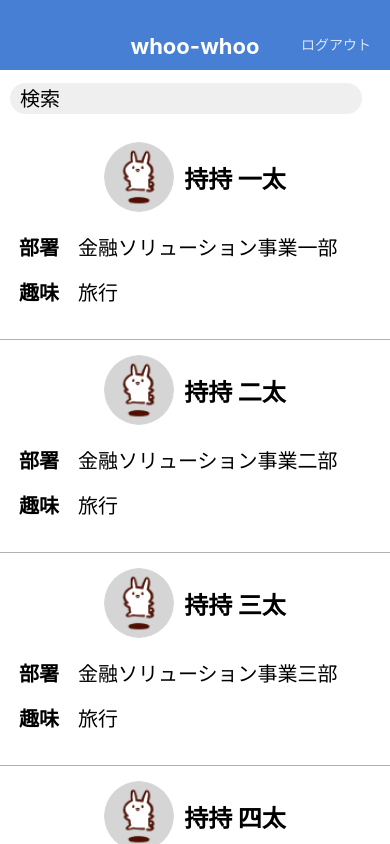
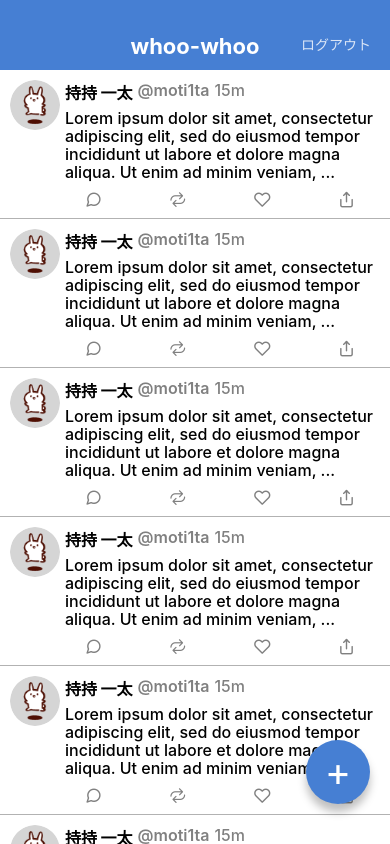
Before and after one commit to tomoyaki/MemoApp2, a React Native app: screen / in a window 390 px wide. Built offline with nearby package versions, Linux system fonts and the light colour scheme.

Commit message:
fix Tweet example name

```diff
--- a/App.jsx
+++ b/App.jsx
@@ -5,5 +5,5 @@ import TweetModal from './src/screens/TweetModalScreen';
 import AllProfileScreen from './src/screens/AllProfileScreen';
 
 export default function App() {
-  return <AllProfileScreen />;
+  return <TimelineScreen />;
 }
--- a/src/components/Tweet.jsx
+++ b/src/components/Tweet.jsx
@@ -10,13 +10,13 @@ export default function Tweet() {
         <View style={styles.tweetItemLeft}>
           <Image
             style={styles.userImage}
-            source={require('../../assets//userImage.jpeg')}
+            source={require('../../assets//MyProfileImage.png')}
           />
         </View>
         <View style={styles.tweetItemRight}>
           <View style={styles.tweetHeader}>
-            <Text style={styles.tweetUsername}>tomoyaki</Text>
-            <Text style={styles.tweetUserId}>@tomoyaki74</Text>
+            <Text style={styles.tweetUsername}>持持 一太</Text>
+            <Text style={styles.tweetUserId}>@moti1ta</Text>
             <Text style={styles.tweetPostedAt}>15m</Text>
           </View>
           <Text style={styles.tweetMessage}>
@@ -37,13 +37,13 @@ export default function Tweet() {
         <View style={styles.tweetItemLeft}>
           <Image
             style={styles.userImage}
-            source={require('../../assets//userImage.jpeg')}
+            source={require('../../assets//MyProfileImage.png')}
           />
         </View>
         <View style={styles.tweetItemRight}>
           <View style={styles.tweetHeader}>
-            <Text style={styles.tweetUsername}>tomoyaki</Text>
-            <Text style={styles.tweetUserId}>@tomoyaki74</Text>
+            <Text style={styles.tweetUsername}>持持 一太</Text>
+            <Text style={styles.tweetUserId}>@moti1ta</Text>
             <Text style={styles.tweetPostedAt}>15m</Text>
           </View>
           <Text style={styles.tweetMessage}>
@@ -64,13 +64,13 @@ export default function Tweet() {
         <View style={styles.tweetItemLeft}>
           <Image
             style={styles.userImage}
-            source={require('../../assets//userImage.jpeg')}
+            source={require('../../assets//MyProfileImage.png')}
           />
         </View>
         <View style={styles.tweetItemRight}>
           <View style={styles.tweetHeader}>
-            <Text style={styles.tweetUsername}>tomoyaki</Text>
-            <Text style={styles.tweetUserId}>@tomoyaki74</Text>
+            <Text style={styles.tweetUsername}>持持 一太</Text>
+            <Text style={styles.tweetUserId}>@moti1ta</Text>
             <Text style={styles.tweetPostedAt}>15m</Text>
           </View>
           <Text style={styles.tweetMessage}>
@@ -91,13 +91,13 @@ export default function Tweet() {
         <View style={styles.tweetItemLeft}>
           <Image
             style={styles.userImage}
-            source={require('../../assets//userImage.jpeg')}
+            source={require('../../assets//MyProfileImage.png')}
           />
         </View>
         <View style={styles.tweetItemRight}>
           <View style={styles.tweetHeader}>
-            <Text style={styles.tweetUsername}>tomoyaki</Text>
-            <Text style={styles.tweetUserId}>@tomoyaki74</Text>
+            <Text style={styles.tweetUsername}>持持 一太</Text>
+            <Text style={styles.tweetUserId}>@moti1ta</Text>
             <Text style={styles.tweetPostedAt}>15m</Text>
           </View>
           <Text style={styles.tweetMessage}>
@@ -118,13 +118,13 @@ export default function Tweet() {
         <View style={styles.tweetItemLeft}>
           <Image
             style={styles.userImage}
-            source={require('../../assets//userImage.jpeg')}
+            source={require('../../assets//MyProfileImage.png')}
           />
         </View>
         <View style={styles.tweetItemRight}>
           <View style={styles.tweetHeader}>
-            <Text style={styles.tweetUsername}>tomoyaki</Text>
-            <Text style={styles.tweetUserId}>@tomoyaki74</Text>
+            <Text style={styles.tweetUsername}>持持 一太</Text>
+            <Text style={styles.tweetUserId}>@moti1ta</Text>
             <Text style={styles.tweetPostedAt}>15m</Text>
           </View>
           <Text style={styles.tweetMessage}>
@@ -145,13 +145,13 @@ export default function Tweet() {
         <View style={styles.tweetItemLeft}>
           <Image
             style={styles.userImage}
-            source={require('../../assets//userImage.jpeg')}
+            source={require('../../assets//MyProfileImage.png')}
           />
         </View>
         <View style={styles.tweetItemRight}>
           <View style={styles.tweetHeader}>
-            <Text style={styles.tweetUsername}>tomoyaki</Text>
-            <Text style={styles.tweetUserId}>@tomoyaki74</Text>
+            <Text style={styles.tweetUsername}>持持 一太</Text>
+            <Text style={styles.tweetUserId}>@moti1ta</Text>
             <Text style={styles.tweetPostedAt}>15m</Text>
           </View>
           <Text style={styles.tweetMessage}>
@@ -172,13 +172,13 @@ export default function Tweet() {
         <View style={styles.tweetItemLeft}>
           <Image
             style={styles.userImage}
-            source={require('../../assets//userImage.jpeg')}
+            source={require('../../assets//MyProfileImage.png')}
           />
         </View>
         <View style={styles.tweetItemRight}>
           <View style={styles.tweetHeader}>
-            <Text style={styles.tweetUsername}>tomoyaki</Text>
-            <Text style={styles.tweetUserId}>@tomoyaki74</Text>
+            <Text style={styles.tweetUsername}>持持 一太</Text>
+            <Text style={styles.tweetUserId}>@moti1ta</Text>
             <Text style={styles.tweetPostedAt}>15m</Text>
           </View>
           <Text style={styles.tweetMessage}>
@@ -199,13 +199,13 @@ export default function Tweet() {
         <View style={styles.tweetItemLeft}>
           <Image
             style={styles.userImage}
-            source={require('../../assets//userImage.jpeg')}
+            source={require('../../assets//MyProfileImage.png')}
           />
         </View>
         <View style={styles.tweetItemRight}>
           <View style={styles.tweetHeader}>
-            <Text style={styles.tweetUsername}>tomoyaki</Text>
-            <Text style={styles.tweetUserId}>@tomoyaki74</Text>
+            <Text style={styles.tweetUsername}>持持 一太</Text>
+            <Text style={styles.tweetUserId}>@moti1ta</Text>
             <Text style={styles.tweetPostedAt}>15m</Text>
           </View>
           <Text style={styles.tweetMessage}>
@@ -226,13 +226,13 @@ export default function Tweet() {
         <View style={styles.tweetItemLeft}>
           <Image
             style={styles.userImage}
-            source={require('../../assets//userImage.jpeg')}
+            source={require('../../assets//MyProfileImage.png')}
           />
         </View>
         <View style={styles.tweetItemRight}>
           <View style={styles.tweetHeader}>
-            <Text style={styles.tweetUsername}>tomoyaki</Text>
-            <Text style={styles.tweetUserId}>@tomoyaki74</Text>
+            <Text style={styles.tweetUsername}>持持 一太</Text>
+            <Text style={styles.tweetUserId}>@moti1ta</Text>
             <Text style={styles.tweetPostedAt}>15m</Text>
           </View>
           <Text style={styles.tweetMessage}>
@@ -253,13 +253,13 @@ export default function Tweet() {
         <View style={styles.tweetItemLeft}>
           <Image
             style={styles.userImage}
-            source={require('../../assets//userImage.jpeg')}
+            source={require('../../assets//MyProfileImage.png')}
           />
         </View>
         <View style={styles.tweetItemRight}>
           <View style={styles.tweetHeader}>
-            <Text style={styles.tweetUsername}>tomoyaki</Text>
-            <Text style={styles.tweetUserId}>@tomoyaki74</Text>
+            <Text style={styles.tweetUsername}>持持 一太</Text>
+            <Text style={styles.tweetUserId}>@moti1ta</Text>
             <Text style={styles.tweetPostedAt}>15m</Text>
           </View>
           <Text style={styles.tweetMessage}>
```
